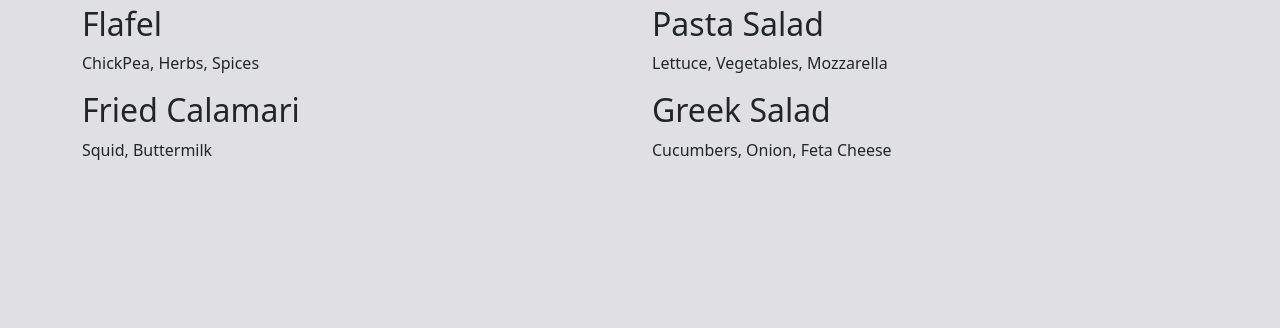
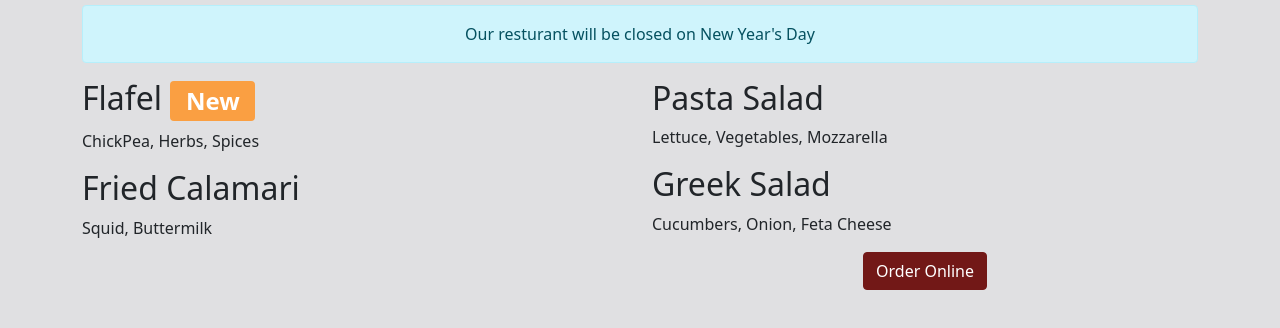
Before and after one commit to mubashirrauf/Working-with-Bootstrap-Grid, a plain HTML site: page index.html in a window 1280 px wide. Shown: the part 266-594 px from the top of the page. Drawn offline with Linux system fonts and the light colour scheme.

Commit message:
Emphasize the name

```diff
--- a/index.html
+++ b/index.html
@@ -20,12 +20,15 @@
       <div class="col-12">
         <div class="text-center">
           <h1>Our Menu</h1>
+          <div class="alert alert-info" role="alert">
+            Our resturant will be closed on New Year's Day
+          </div>
         </div>
       </div>
     </div>
     <div class="row">
       <div class="col-12 col-lg-6">
-        <h2>Flafel</h2>
+        <h2>Flafel <span class="badge bg-secondary">New</span></h2>
         <p>ChickPea, Herbs, Spices</p>
         <h2>Fried Calamari</h2>
         <p>Squid, Buttermilk</p>
@@ -35,6 +38,13 @@
         <p>Lettuce, Vegetables, Mozzarella</p>
         <h2>Greek Salad</h2>
         <p>Cucumbers, Onion, Feta Cheese</p>
+        <div class="row">
+          <div class="col-12">
+            <div class="text-center">
+              <button type="button" class="btn btn-primary">Order Online</button>
+            </div>
+          </div>
+        </div>
       </div>
     </div>
   </div>
```
